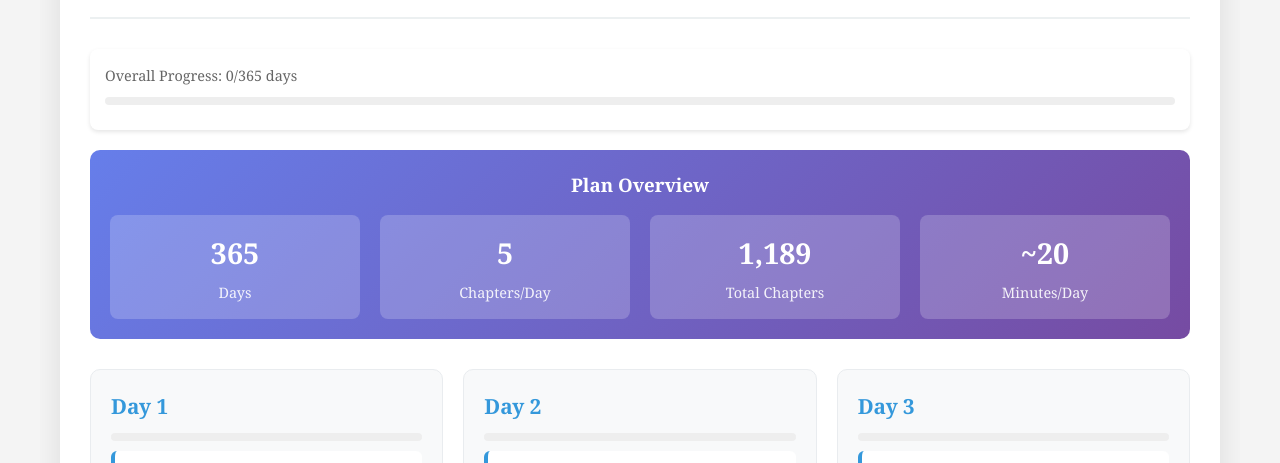
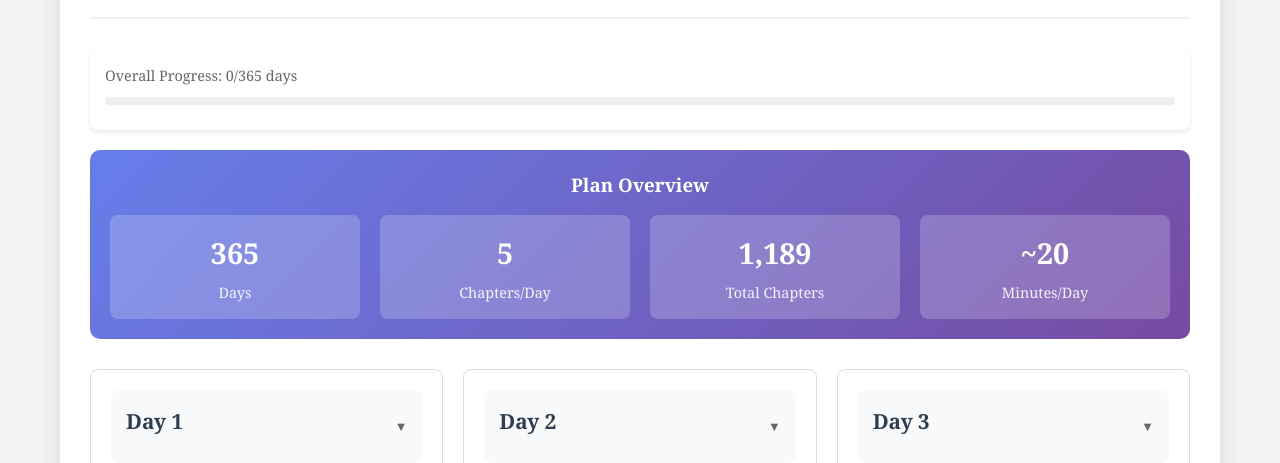
Before and after one commit to Emmanuelbinen/Bible-Reading-Plans, a plain HTML site: page index.html in a window 1280 px wide. Shown: the part 489-952 px from the top of the page. Drawn offline with Linux system fonts and the light colour scheme.

Commit message:
Adding collapsing functionality in JS and CSS

```diff
--- a/script.js
+++ b/script.js
@@ -108,28 +108,37 @@ function generatePlan(days, chaptersPerDay, containerId) {
         }
 
         let chapterIndex = 0;
-        const totalChapters = allChapters.length; // Use actual chapter count from array
+        const totalChapters = allChapters.length;
 
-        // Calculate base chapters per day and remainder
         const baseChaptersPerDay = Math.floor(totalChapters / days);
         const remainderChapters = totalChapters % days;
 
         for (let day = 1; day <= days; day++) {
             const dayCard = document.createElement('div');
-            dayCard.className = 'day-card';
+            dayCard.className = 'day-card collapsed';
+
+            const dayHeader = document.createElement('div');
+            dayHeader.className = 'day-header';
 
             const dayNumber = document.createElement('div');
             dayNumber.className = 'day-number';
             dayNumber.textContent = `Day ${day}`;
-            dayCard.appendChild(dayNumber);
 
-            const readingList = document.createElement('ul');
-            readingList.className = 'reading-list';
+            const expandIcon = document.createElement('span');
+            expandIcon.className = 'expand-icon';
+            expandIcon.innerHTML = '▼';
 
-            // Add one extra chapter to early days if there's a remainder
-            const chaptersForDay = day <= remainderChapters
-                ? baseChaptersPerDay + 1
-                : baseChaptersPerDay;
+            dayHeader.appendChild(dayNumber);
+            dayHeader.appendChild(expandIcon);
+            dayCard.appendChild(dayHeader);
+
+            dayHeader.addEventListener('click', () => {
+                dayCard.classList.toggle('collapsed');
+                expandIcon.innerHTML = dayCard.classList.contains('collapsed') ? '▼' : '▲';
+            });
+
+            const contentWrapper = document.createElement('div');
+            contentWrapper.className = 'day-content';
 
             const dayProgressBar = document.createElement('div');
             dayProgressBar.className = 'day-progress';
@@ -138,7 +147,14 @@ function generatePlan(days, chaptersPerDay, containerId) {
                     <div class="progress-bar-fill" id="${containerId}-day-${day}-progress"></div>
                 </div>
             `;
-            dayCard.appendChild(dayProgressBar);
+            contentWrapper.appendChild(dayProgressBar);
+
+            const readingList = document.createElement('ul');
+            readingList.className = 'reading-list';
+
+            const chaptersForDay = day <= remainderChapters
+                ? baseChaptersPerDay + 1
+                : baseChaptersPerDay;
 
             for (let i = 0; i < chaptersForDay && chapterIndex < totalChapters; i++) {
                 const listItem = document.createElement('li');
@@ -150,7 +166,8 @@ function generatePlan(days, chaptersPerDay, containerId) {
                     listItem.classList.add('completed');
                 }
 
-                listItem.addEventListener('click', () => {
+                listItem.addEventListener('click', (event) => {
+                    event.stopPropagation(); // Prevent triggering parent click
                     listItem.classList.toggle('completed');
                     if (listItem.classList.contains('completed')) {
                         localStorage.setItem(chapterId, 'completed');
@@ -165,7 +182,8 @@ function generatePlan(days, chaptersPerDay, containerId) {
                 chapterIndex++;
             }
 
-            dayCard.appendChild(readingList);
+            contentWrapper.appendChild(readingList);
+            dayCard.appendChild(contentWrapper);
             container.appendChild(dayCard);
             updateDayProgress(containerId, day);
         }
@@ -173,7 +191,6 @@ function generatePlan(days, chaptersPerDay, containerId) {
         console.error('Error generating reading plan:', error);
     }
 }
-
 /**
  * Updates the progress bar for a specific day
  * @param {string} containerId - ID of the plan container
--- a/style.css
+++ b/style.css
@@ -372,3 +372,51 @@ header h1 {
         font-size: 1.2rem;
     }
 }
+
+
+.day-header {
+    display: flex;
+    justify-content: space-between;
+    align-items: center;
+    padding: 15px;
+    background: #f8f9fa;
+    cursor: pointer;
+    border-radius: 8px;
+    transition: background-color 0.3s ease;
+}
+
+.day-header:hover {
+    background: #e9ecef;
+}
+
+.expand-icon {
+    transition: transform 0.3s ease;
+    color: #666;
+    font-size: 0.8em;
+}
+
+.day-card {
+    margin-bottom: 10px;
+    border: 1px solid #ddd;
+    border-radius: 8px;
+    overflow: hidden;
+    background: white;
+}
+
+.day-card.collapsed .day-content {
+    display: none;
+}
+
+.day-content {
+    padding: 15px;
+    border-top: 1px solid #eee;
+}
+
+.day-card:not(.collapsed) .expand-icon {
+    transform: rotate(180deg);
+}
+
+.day-number {
+    font-weight: bold;
+    color: #2c3e50;
+}
```
